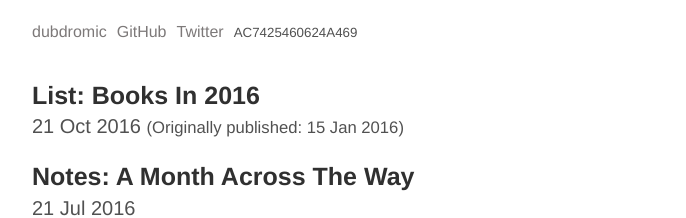
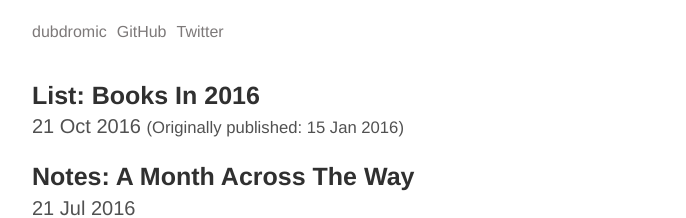
Before and after one commit to dubdromic/dubdromic.github.io, a Jekyll site: the page built from index.html, in a window 1280 px wide. Shown: the top 218 px of the page, without its empty margins (248-934 px from the left). Built offline with Jekyll 4.4.1, drawn with Linux system fonts in a browser that asks for light colours.

Commit message:
Remove old public key (?)

```diff
--- a/_layouts/default.html
+++ b/_layouts/default.html
@@ -12,7 +12,6 @@
           <li><a href="http://dubdromic.com" title="Home">{{ site.title }}</a></li>
           <li><a href="http://www.github.com/dubdromic" title="GitHub">GitHub</a></li>
           <li><a href="http://www.twitter.com/dubdromic" title="Twitter">Twitter</a></li>
-          <li><small>AC7425460624A469</small></li>
         </ul>
       </header>
 
```
